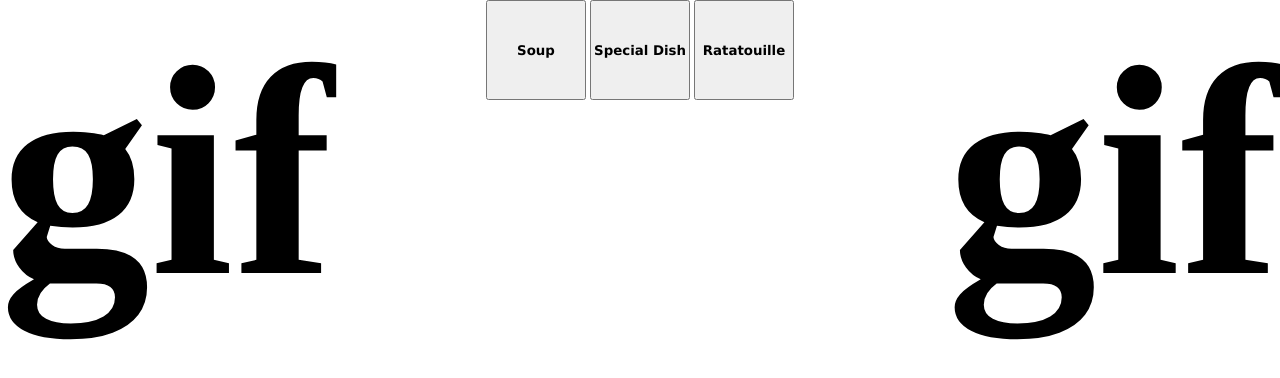
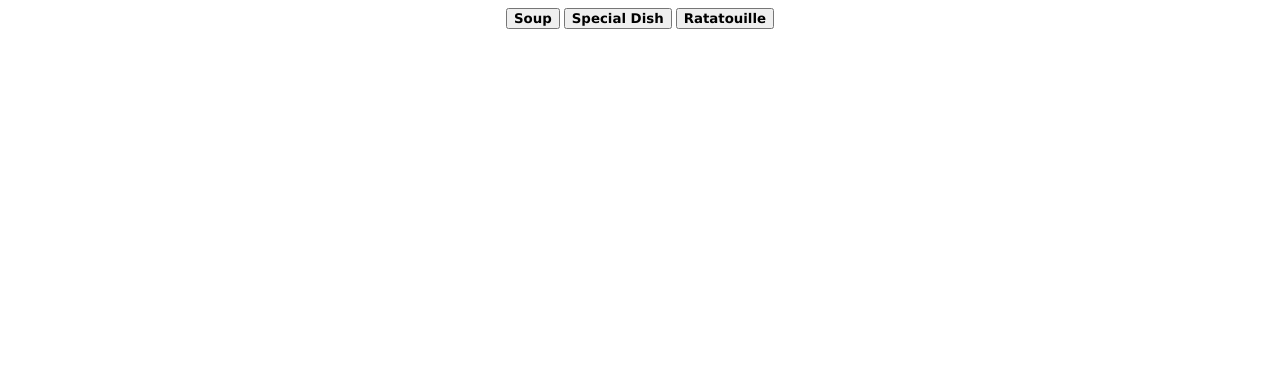
Before and after one commit to ViniOA/odin-recipes, a plain HTML site: page index.html in a window 1280 px wide. Drawn offline with Linux system fonts and the light colour scheme.

Commit message:
Refatorado

```diff
--- a/index.html
+++ b/index.html
@@ -8,9 +8,6 @@
 </head>
 
 <body>
-
-    <h1 class="one">gif</h1>
-    <h1 class="two">gif</h1>
     <div class="bt-container">
 <a href="../odin-recipes/recipes/soup.html"><button class="bt">Soup</button></a>
 <a href="../odin-recipes/recipes/special-dish.html"><button class="bt">Special Dish</button></a>
--- a/style.css
+++ b/style.css
@@ -1,4 +1,3 @@
-* {margin: 0; padding: 0;}
 
 
 .bt-container {
@@ -10,22 +9,6 @@
 color: black;
 font-family: Verdana, Geneva, Tahoma, sans-serif;
 font-weight: bold;
-display: relative;
-align-items: center;
-justify-content: center;
-width: 100px;
-height: 100px;
+display: inline-block;
+
 }
-
-.one {
-
-    float: left;
-    font-size: 300px;
-}
-
-
-.two {
-
-    float: right;
-    font-size: 300px;
-}
```
